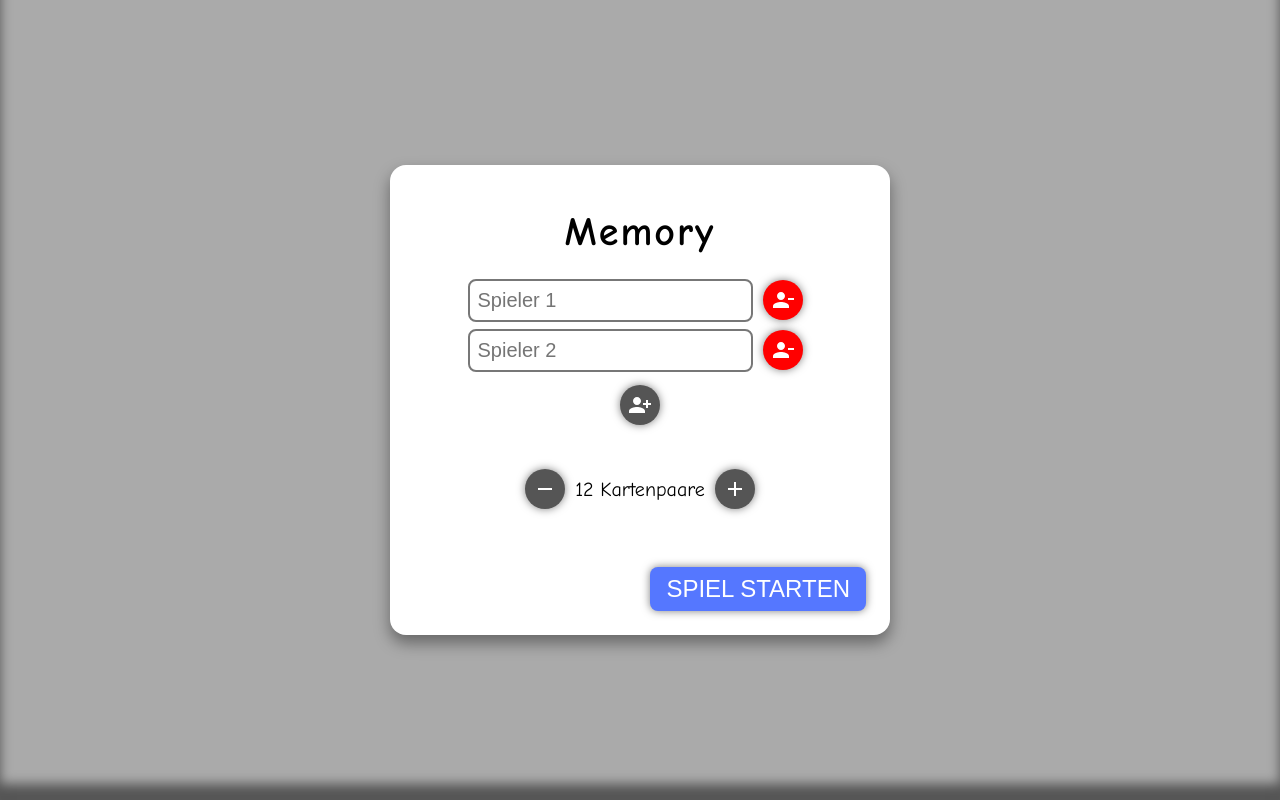
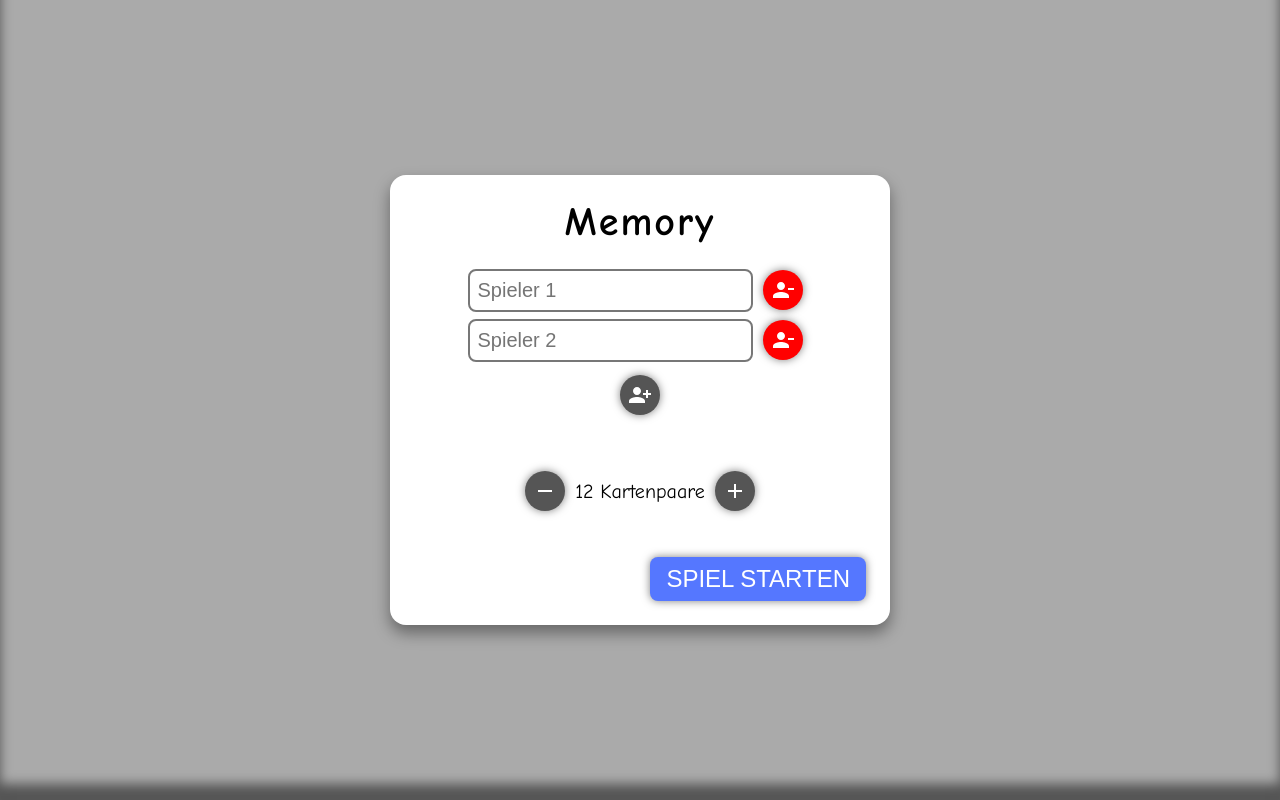
Before and after one commit to ulrichstark/memory, a plain HTML site: page index.html in a window 1280 px wide. Drawn offline with Linux system fonts and the light colour scheme.

Commit message:
small changes to dialog

```diff
--- a/script.js
+++ b/script.js
@@ -143,8 +143,11 @@ function renderPlayerListInSettings() {
     for (const player of players) {
         player.elementSettings.style.top = `${offsetY}px`;
         player.inputName.placeholder = getPlayerNameWithIndex(index);
-        offsetY += 50;
-        index++;
+
+        if (index < maxPlayerCount) {
+            offsetY += 50;
+            index++;
+        }
     }
 
     settingsPlayers.style.height = `${offsetY}px`;
--- a/style.css
+++ b/style.css
@@ -12,7 +12,8 @@ body {
 }
 
 h1 {
-    margin: 0.5em 0;
+    margin-top: 0;
+    margin-bottom: 0.5em;
     letter-spacing: 2px;
 }
 
@@ -132,7 +133,7 @@ button.round {
 }
 
 #settings-pairs {
-    margin-top: 24px;
+    margin-top: 36px;
     display: flex;
     align-items: center;
 }
@@ -157,7 +158,7 @@ input:focus {
 
 #start-game {
     align-self: flex-end;
-    margin-top: 48px;
+    margin-top: 36px;
 }
 
 #reset-game {
```
